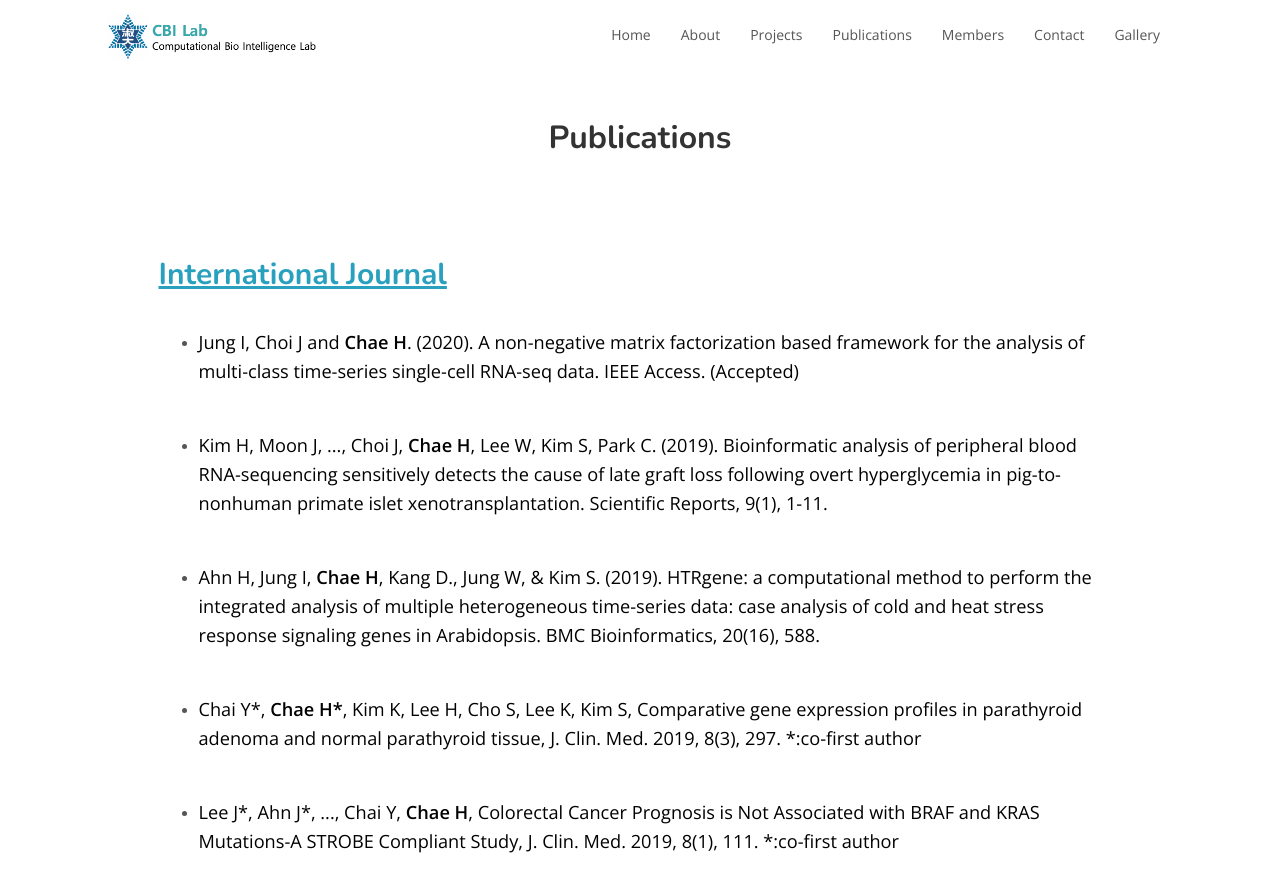
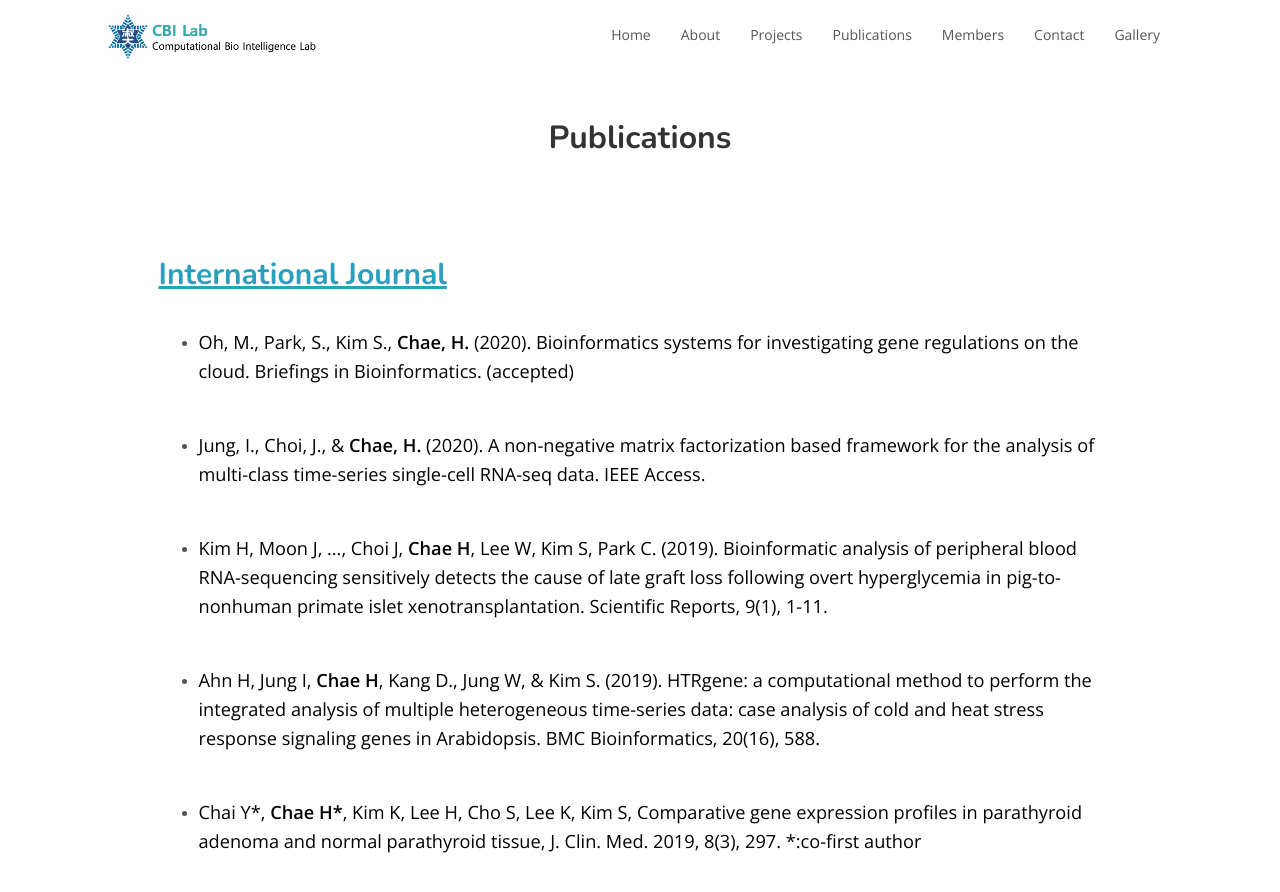
Before and after one commit to cbi-bioinfo/cbi-bioinfo.github.io_old, a Jekyll site: the page built from publications.html, in a window 1280 px wide and 900 px high. Shown: the top 892 px of the window. Built offline with Jekyll 4.4.1, drawn with Linux system fonts in a browser that asks for light colours; nearby versions of some CDN libraries.

Commit message:
add publication (bio briefings) & homepage picture

```diff
--- a/_config.yml
+++ b/_config.yml
@@ -8,7 +8,7 @@ logo_url: img/cbi_logo_4.png
 
 # Hero
 hero:
-    hero_img: day1_2020_1.jpg #day1_2018.jpg #img/bioinfo.png
+    hero_img: day1_2020_1_v2.jpg #day1_2018.jpg #img/bioinfo.png
     hero_title: Welcome to CBI Lab!
     hero_description: 생명정보 지능 연구실에 오신것을 환영합니다!
 
--- a/publications.html
+++ b/publications.html
@@ -24,7 +24,8 @@ layout: default
                     <br>
 
                     <ul>
-                        <li><p style="font-size: 130%;color: black">Jung I, Choi J and <b>Chae H</b>. (2020). A non-negative matrix factorization based framework for the analysis of multi-class time-series single-cell RNA-seq data. IEEE Access. (Accepted) </p></li><br><br>
+                        <li><p style="font-size: 130%;color: black">Oh, M., Park, S., Kim S., <b>Chae, H.</b> (2020). Bioinformatics systems for investigating gene regulations on the cloud. Briefings in Bioinformatics. (accepted)</p></li><br><br>
+                        <li><p style="font-size: 130%;color: black">Jung, I., Choi, J., & <b>Chae, H.</b> (2020). A non-negative matrix factorization based framework for the analysis of multi-class time-series single-cell RNA-seq data. IEEE Access.</p></li><br><br>
                         <li><p style="font-size: 130%;color: black">Kim H, Moon J, ..., Choi J, <b>Chae H</b>, Lee W, Kim S, Park C. (2019). Bioinformatic analysis of peripheral blood RNA-sequencing sensitively detects the cause of late graft loss following overt hyperglycemia in pig-to-nonhuman primate islet xenotransplantation. Scientific Reports, 9(1), 1-11. </p></li><br><br>
                         <li><p style="font-size: 130%;color: black">Ahn H, Jung I, <b>Chae H</b>, Kang D., Jung W, & Kim S. (2019). HTRgene: a computational method to perform the integrated analysis of multiple heterogeneous time-series data: case analysis of cold and heat stress response signaling genes in Arabidopsis. BMC Bioinformatics, 20(16), 588.</p></li><br><br>
                         <li><p style="font-size: 130%;color: black">Chai Y*, <b>Chae H*</b>, Kim K, Lee H, Cho S, Lee K, Kim S, Comparative gene expression profiles in parathyroid adenoma and normal parathyroid tissue, J. Clin. Med. 2019, 8(3), 297. *:co-first author</p></li><br><br>
```
Also changed, not shown: img/day1_2020_1_v2.jpg (added), 4 other files.
